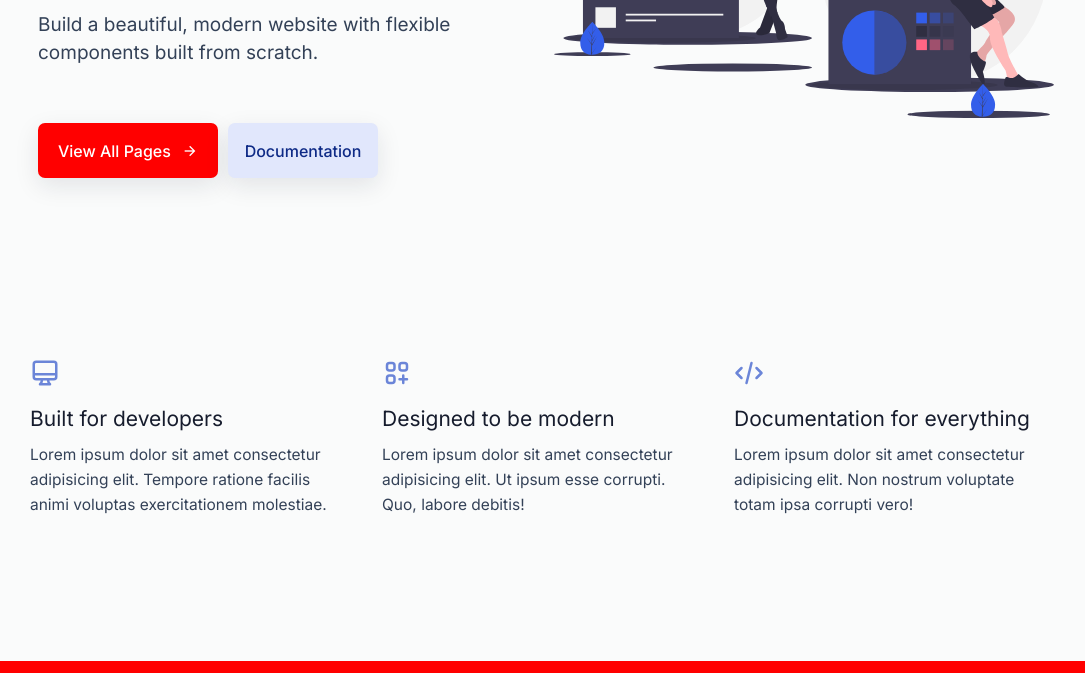
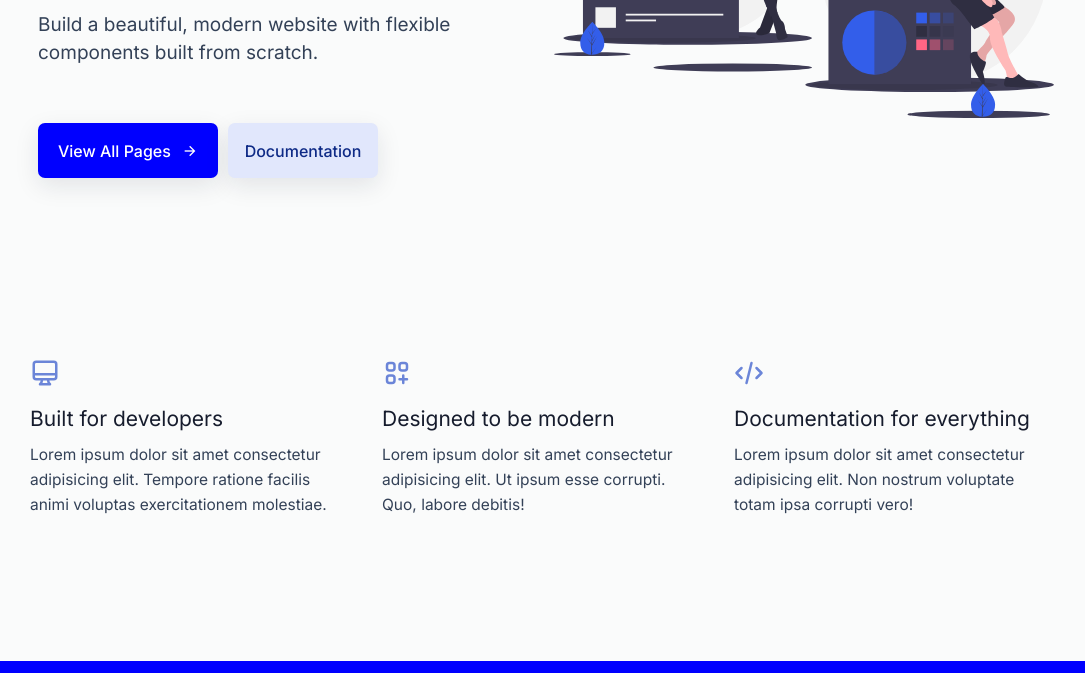
Before and after one commit to devsidney/Landing-Page-JS, a plain HTML site: page index.html in a window 1280 px wide. Shown: the part 410-1083 px from the top of the page, without its empty margins (106-1191 px from the left). Drawn offline with nearby package versions, Linux system fonts and the light colour scheme.

Commit message:
Tercer Commit

```diff
--- a/css/style.css
+++ b/css/style.css
@@ -15,7 +15,7 @@
 
 /* ==== CSS VARIABLES ==== */
 :root {
-  --primary-color: red;
+  --primary-color: blue;
   --link-color: #506690;
   --btn-hover-color: #2b50c7;
   --lg-heading: #161c2d;
```
